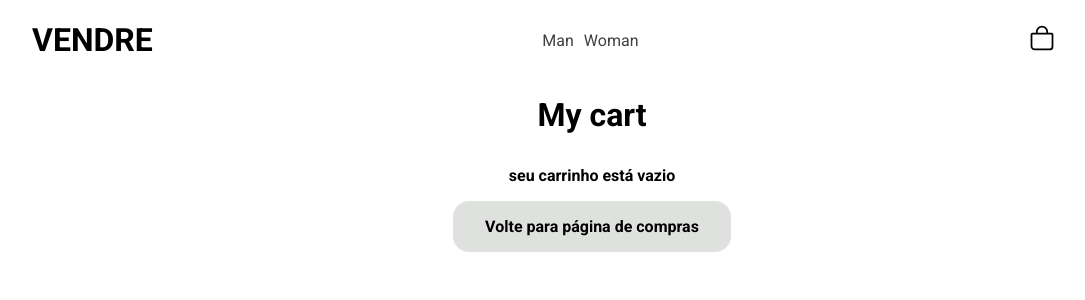
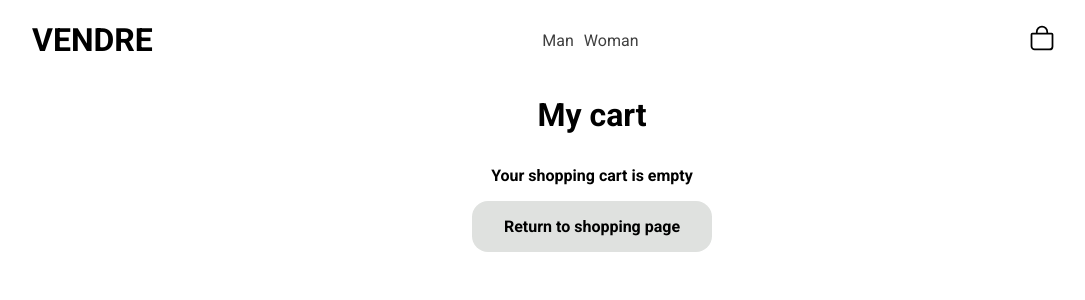
Before and after one commit to Tacianojr07/e-commerce, a Next.js app: page /cart in a window 1280 px wide. Shown: the top 300 px of the page, without its empty margins (96-1181 px from the left). Built offline with nearby package versions, Linux system fonts and the light colour scheme.

Commit message:
change name

```diff
--- a/src/app/cart/page.tsx
+++ b/src/app/cart/page.tsx
@@ -16,8 +16,8 @@ function Cart() {
       <section>
         {cart.length === 0 && (
           <StyledEmptyCart>
-            <p>seu carrinho está vazio</p>
-            <Link href="/">Volte para página de compras</Link>
+            <p>Your shopping cart is empty</p>
+            <Link href="/">Return to shopping page</Link>
           </StyledEmptyCart>
         )}
 
```
